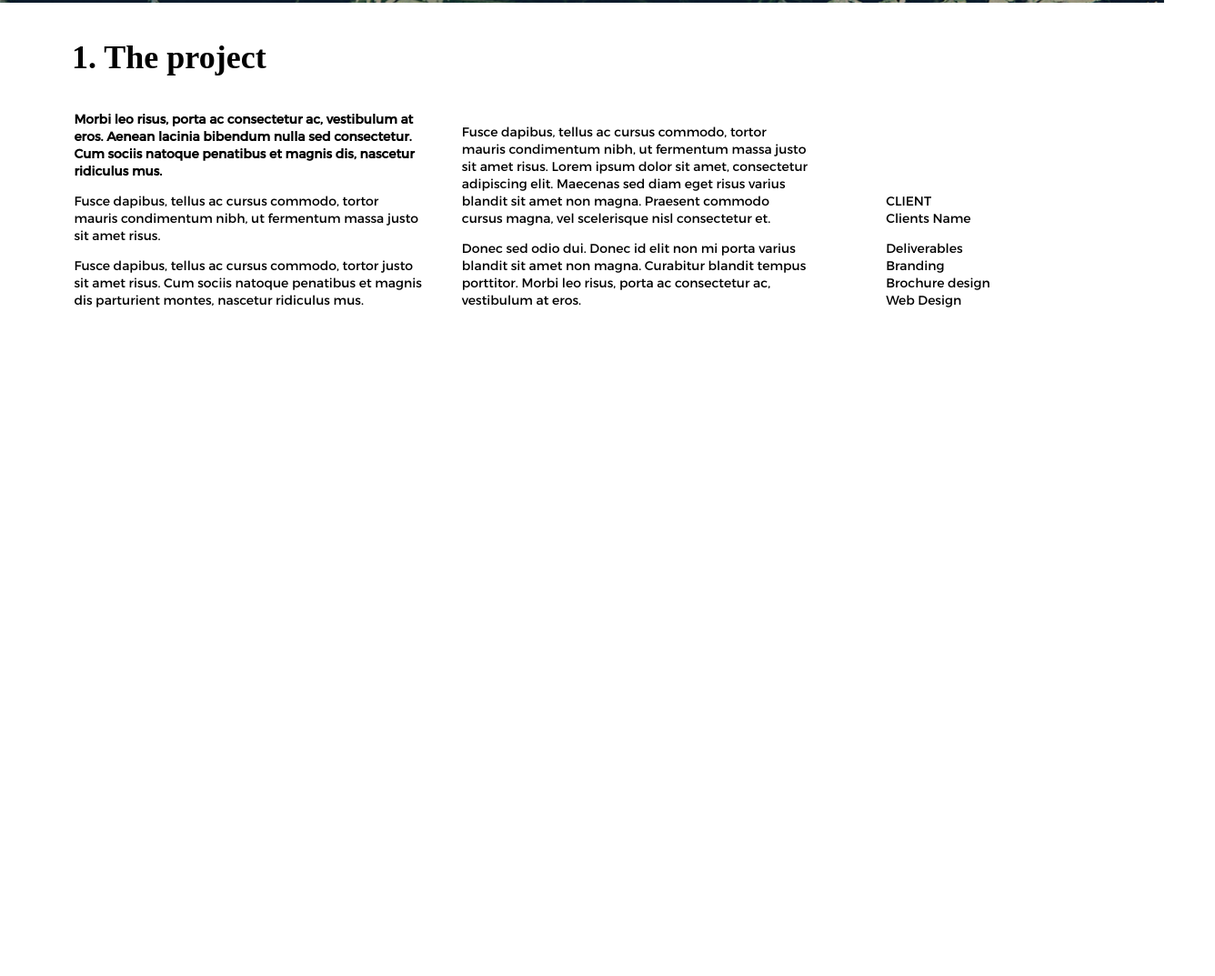
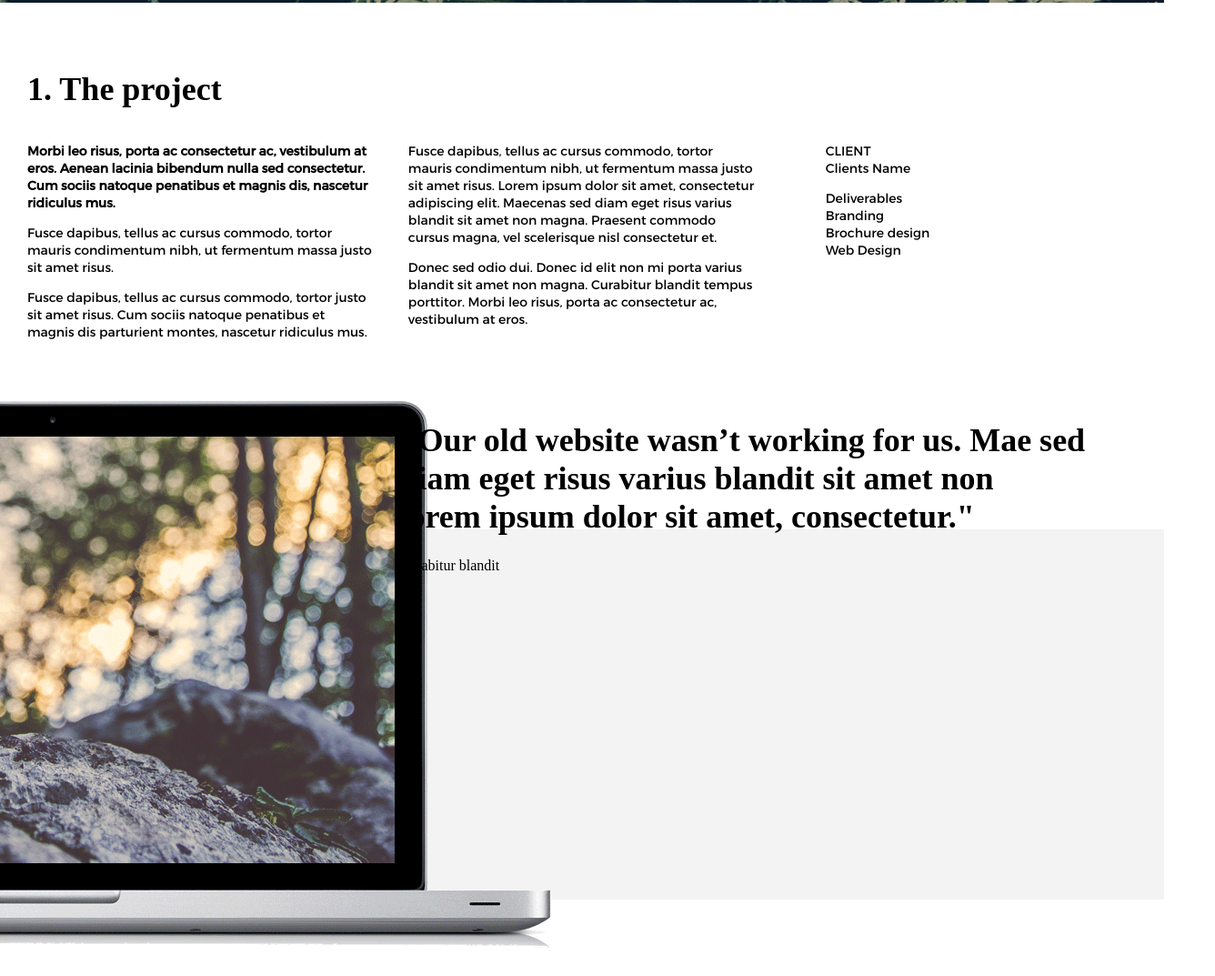
Before and after one commit to LordGreyMaul/GHouse, a plain HTML site: page index.html in a window 1280 px wide. Shown: the part 797-1870 px from the top of the page at 91% size, 1336 px wide, since content can reach past the window. Before the commit the page ends 1166 px from the top, so only its background shows below. Drawn offline with Linux system fonts and the light colour scheme; a web font is replaced by a local one.

Commit message:
Added grid, mac image and statement

```diff
--- a/index.html
+++ b/index.html
@@ -19,7 +19,7 @@
 <!--End of nav -->
 <!-- Cover Section -->
 
-		<div class="container">
+<div class="splash">
     <div class="full-height">
         <!-- Cover Section -->
         <div class="logo">
@@ -30,16 +30,20 @@
             <p>Nullam id dolor id nibh ultricies vehicula ut id elit. Praesent commodo cursus magna, vel
                 scelerisque nisl consectetur et. Curabitur <br> blandit tempus porttitor. Maecenas faucibus
                 mollis interdum.</p>
-				<p class="branding">Branding     |     brochure design     |     Web design</p>
+            <p class="branding">Branding | brochure design | Web design</p>
         </div>
         <!-- End of cover section -->
     </div>
 </div>
+
+<div class="container">
     <!-- The Project -->
-		<div class="project">
+    <div class="row">
+        <div class="col-12 project">
             <h1>1. The project</h1>
-			<div class="boxer">
-				<p><strong>Morbi leo risus, porta ac consectetur ac, vestibulum at eros. Aenean lacinia bibendum nulla sed
+            <div class="col-4 boxer">
+                <p><strong>Morbi leo risus, porta ac consectetur ac, vestibulum at eros. Aenean lacinia bibendum nulla
+                    sed
                     consectetur. Cum sociis natoque penatibus et magnis dis, nascetur ridiculus mus.</strong></p>
 
                 <p>Fusce dapibus, tellus ac cursus commodo, tortor mauris condimentum nibh,
@@ -48,7 +52,7 @@
                 <p>Fusce dapibus, tellus ac cursus commodo, tortor justo sit amet risus. Cum sociis natoque
                     penatibus et magnis dis parturient montes, nascetur ridiculus mus.</p>
             </div>
-			<div class="boxer">
+            <div class="col-4 boxer">
                 <p>Fusce dapibus, tellus ac cursus commodo, tortor mauris condimentum nibh, ut fermentum massa
                     justo sit amet risus. Lorem ipsum dolor sit amet, consectetur adipiscing elit. Maecenas
                     sed diam eget risus varius blandit sit amet non magna. Praesent commodo cursus magna,
@@ -57,7 +61,7 @@
                 <p>Donec sed odio dui. Donec id elit non mi porta varius blandit sit amet non magna. Curabitur
                     blandit tempus porttitor. Morbi leo risus, porta ac consectetur ac, vestibulum at eros.</p>
             </div>
-			<div class="boxer">
+            <div class="col-4 boxer">
                 <ul>
                     <li>CLIENT</li>
                     <li>Clients Name</li>
@@ -70,10 +74,31 @@
                 </ul>
             </div>
         </div>
+    </div>
     <!-- End of The Project Section -->
+</div>
+<div class="container-full statement">
+    <div class="row">
+        <div class="col-12">
+            <div class="col-4">
+                <img src="img/mac.png" alt="Mac Book">
+            </div>
+            <!-- The statement section -->
+            <div class="col-8">
+                <div class="text-boxed">
+                    <h1>"Our old website wasn’t working for us. Mae sed<br> diam eget risus varius blandit sit amet non<br>
+                        lorem
+                        ipsum dolor sit amet, consectetur."</h1>
+                    <p>Curabitur blandit</p>
+                </div>
+            </div>
+        </div>
+        <!-- The end of the statement section -->
+</div>
+</div>
 
 
-	<!-- End of cover section -->
+
 
 </body>
 </html>
--- /dev/null
+++ b/scss/_grid.scss
@@ -0,0 +1,69 @@
+//----- Extends
+%clearfix:after {
+  display:block;
+  clear:both;
+  content:'';
+}
+
+//----- Grid System
+$grid-spacing:3%;
+
+.row {
+  @extend %clearfix;
+
+  & + & {
+    margin-top:$grid-spacing;
+  }
+}
+
+[class^="col-"] {
+  float:left;
+  margin-right:$grid-spacing;
+  -webkit-box-sizing:border-box;
+  -moz-box-sizing:border-box;
+  box-sizing:border-box;
+
+  &:last-child {
+    margin-right:0%;
+  }
+}
+
+//----- Columns (Manual)
+/*
+.col-1  { width:5.583333333333333%; }
+.col-2  { width:14.16666666666667%; }
+.col-3  { width:22.75%; }
+.col-4  { width:31.33333333333333%; }
+.col-5  { width:39.91666666666667%; }
+.col-6  { width:48.5%; }
+.col-7  { width:57.08333333333333%; }
+.col-8  { width:65.66666666666666%; }
+.col-9  { width:74.25%; }
+.col-10 { width:82.83333333333333%; }
+.col-11 { width:91.41666666666666%; }
+.col-12 { width:100%; }
+*/
+
+//----- Columns (Automatic)
+.col-1   { width:(100% / 12) - ($grid-spacing * 11 / 12); }
+.col-2   { width:(100% / 6) - ($grid-spacing * 10 / 12); }
+.col-3   { width:(100% / 4) - ($grid-spacing * 9 / 12); }
+.col-4   { width:(100% / 3) - ($grid-spacing * 8 / 12); }
+.col-5   { width:(100% / 2.4) - ($grid-spacing * 7 / 12); }
+.col-6   { width:(100% / 2) - ($grid-spacing * 6 / 12); }
+.col-7   { width:(100% / 1.714285714285714) - ($grid-spacing * 5 / 12); }
+.col-8   { width:(100% / 1.5) - ($grid-spacing * 4 / 12); }
+.col-9   { width:(100% / 1.333333333333333) - ($grid-spacing * 3 / 12); }
+.col-10  { width:(100% / 1.2) - ($grid-spacing * 2 / 12); }
+.col-11  { width:(100% / 1.090909090909091) - ($grid-spacing * 1 / 12); }
+.col-12  { width:100%; }
+
+.container {
+  width: 1220px;
+  margin: 0 auto;
+  padding: 50px 0 50px 0;
+}
+
+.container-full {
+  width: 100%
+}
--- a/scss/_mixins.scss
+++ b/scss/_mixins.scss
@@ -2,10 +2,3 @@
   font-size: $fontsize;
   font-weight: $weight;
 }
-
-@mixin box ($width, $height, $padding, $margin){
-  width: $width;
-  height: $height;
-  padding: $padding;
-  margin-left: $margin;
-}
--- a/scss/app.scss
+++ b/scss/app.scss
@@ -2,6 +2,10 @@
 $light: #ffffff;
 $grey: #a9a9a9;
 $dark: #2f2f2f;
+$backGrey: #f3f3f3;
+
+// Grid
+@import "grid";
 
 //Mixins
 @import "mixins";
@@ -13,3 +17,4 @@ $dark: #2f2f2f;
 @import "nav";
 @import "partials/cover";
 @import "partials/project";
+@import "partials/statement";
--- a/scss/partials/_cover.scss
+++ b/scss/partials/_cover.scss
@@ -3,7 +3,7 @@ body {
   margin: 0;
 }
 
-.container {
+.splash {
   background-image: url("../img/cover.jpg");
   background-size: cover;
   height: 100vh;
--- a/scss/partials/_project.scss
+++ b/scss/partials/_project.scss
@@ -1,15 +1,12 @@
 .project {
-  @include box(100%, 100%, 15px , 2%);
   text-align: center;
   h1 {
     font-family: cormorant;
     @include heading(36px, bold);
     text-align: left;
-    margin-left: 3%;
   }
 
   .boxer {
-    @include box(30%, 100% , 0, 3%);
     display: inline-block;
     text-align: left;
     font-family: montserrat;
--- /dev/null
+++ b/scss/partials/_statement.scss
@@ -0,0 +1,20 @@
+.statement {
+  background: $light; /* Old browsers */
+  background: -moz-linear-gradient(top, $light 0%, $light 26%, $light 26%, $light 26%, $light 26%, $light 26%, $backGrey 26%, $backGrey 42%, $backGrey 100%); /* FF3.6-15 */
+  background: -webkit-linear-gradient(top, $light 0%,$light 26%,$light 26%,$light 26%,$light 26%,$light 26%,$backGrey 26%,$backGrey 42%,$backGrey 100%); /* Chrome10-25,Safari5.1-6 */
+  background: linear-gradient(to bottom, $light 0%,$light 26%,$light 26%,$light 26%,$light 26%,$light 26%,$backGrey 26%,$backGrey 42%,$backGrey 100%); /* W3C, IE10+, FF16+, Chrome26+, Opera12+, Safari7+ */
+  filter: progid:DXImageTransform.Microsoft.gradient( startColorstr='$light', endColorstr='$backGrey',GradientType=0 ); /* IE6-9 */
+  height: 550px;
+  .text-boxed {
+    margin-top: 250px;
+    margin: 0 auto;
+    h1 {
+    @include heading(36px, bold);
+    font-family: cormorant;
+    vertical-align: middle;
+    }
+    p {
+      font-family: cormorant;
+    }
+  }
+}
```
Also changed, not shown: img/mac.png (added), scss/app.css, 1 other file. Lines whose indentation alone changed are shown as unchanged.
